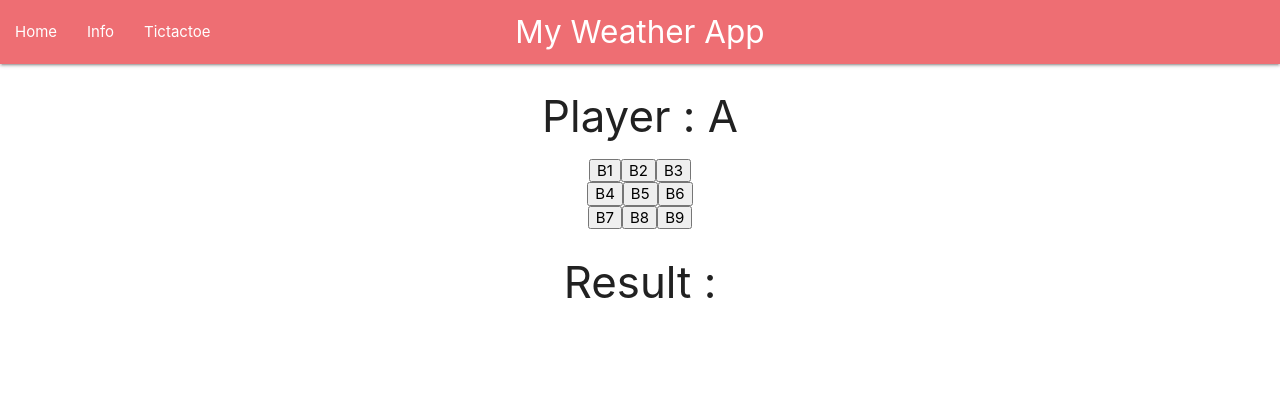
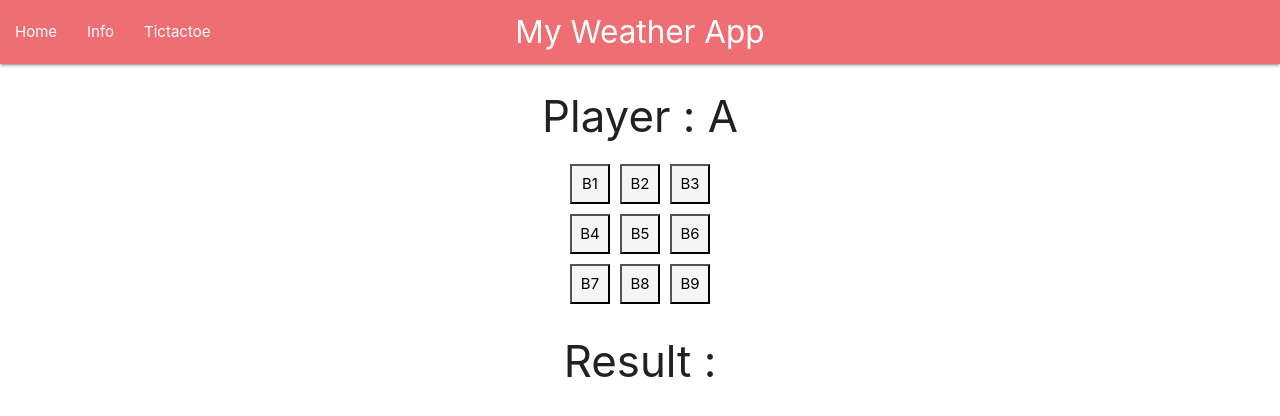
Before and after one commit to charu4001/mywthrappcp, a React (Create React App) app: page /Tictactoe in a window 1280 px wide. Shown: the top 416 px of the page. Built offline with nearby package versions, Linux system fonts and the light colour scheme.

Commit message:
working project with Tic Tac toe

```diff
--- a/src/Tictactoe.js
+++ b/src/Tictactoe.js
@@ -24,6 +24,9 @@ class Tictactoe extends React.Component {
         if(that.state.player === null || that.state.player === 'B')
         {
             store.dispatch({ type: 'RECORD_CHANCE_B', payload: e.target.id});
+
+            document.getElementById(e.target.id).innerHTML = 'B';
+
             res = WinnerCheck();
             console.log('res',res);
             that.setState({player:'A'});
@@ -31,6 +34,9 @@ class Tictactoe extends React.Component {
         else if (that.state.player === 'A')
         {
             store.dispatch({ type: 'RECORD_CHANCE_A', payload: e.target.id});
+
+            document.getElementById(e.target.id).innerHTML = 'A';
+
             res = WinnerCheck();
             console.log('res',res);
             that.setState({player:'B'});
@@ -43,22 +49,22 @@ class Tictactoe extends React.Component {
 
     render(){
         return(
-            <div className="center_">
+            <div className="center">
             <h3>Player : {this.state.player} </h3>
-                <div className="row1_">
-                    <button id="B1" onClick={this.handleClick}>B1</button>
-                    <button id="B2" onClick={this.handleClick}>B2</button>
-                    <button id="B3" onClick={this.handleClick}>B3</button>
+                <div className="row1">
+                    <button className="button1" id="B1" onClick={this.handleClick}>B1</button>
+                    <button className="button2" id="B2" onClick={this.handleClick}>B2</button>
+                    <button className="button3" id="B3" onClick={this.handleClick}>B3</button>
                 </div>
-                <div className="row2_">
-                    <button id="B4" onClick={this.handleClick}>B4</button>
-                    <button id="B5" onClick={this.handleClick}>B5</button>
-                    <button id="B6" onClick={this.handleClick}>B6</button>
+                <div className="row2">
+                    <button className="button4" id="B4" onClick={this.handleClick}>B4</button>
+                    <button className="button5" id="B5" onClick={this.handleClick}>B5</button>
+                    <button className="button6" id="B6" onClick={this.handleClick}>B6</button>
                 </div>
-                <div className="row3_">
-                    <button id="B7" onClick={this.handleClick}>B7</button>
-                    <button id="B8" onClick={this.handleClick}>B8</button>
-                    <button id="B9" onClick={this.handleClick}>B9</button>
+                <div className="row3">
+                    <button className="button7" id="B7" onClick={this.handleClick}>B7</button>
+                    <button className="button8" id="B8" onClick={this.handleClick}>B8</button>
+                    <button className="button9" id="B9" onClick={this.handleClick}>B9</button>
                 </div>
                 <h3>Result : {this.state.result} </h3>
             </div>
--- a/src/index.css
+++ b/src/index.css
@@ -12,33 +12,57 @@ code {
     monospace;
 }
 
-.center{
-  display: flex;
-  flex-direction: column;
-  position: absolute;
-  flex:1;
-  align-self: stretch
+.button1{
+  margin:5px;
+  background-color: whitesmoke;
+  width: 40px;
+  height: 40px;
 }
-
-.row1{
-  display: flex;
-  flex-wrap: wrap;
-  flex-direction: row;
-  flex: 1;
-  margin: 10px;
+.button2{
+  margin:5px;
+  background-color: whitesmoke;
+  width: 40px;
+  height: 40px;
 }
-.row2{
-  display: flex;
-  flex-wrap: wrap;
-  flex-direction: row;
-  flex: 1;
-  margin: 10px;
+.button3{
+  margin:5px;
+  background-color: whitesmoke;
+  width: 40px;
+  height: 40px;
 }
-.row3{
-  display: flex;
-  flex-wrap: wrap;
-  flex-direction: row;
-  flex: 1;
-  margin: 10px;
-  align-self: stretch
+.button4{
+  margin:5px;
+  background-color: whitesmoke;
+  width: 40px;
+  height: 40px;
 }
+.button5{
+  margin:5px;
+  background-color: whitesmoke;
+  width: 40px;
+  height: 40px;
+}
+.button6{
+  margin:5px;
+  background-color: whitesmoke;
+  width: 40px;
+  height: 40px;
+}
+.button7{
+  margin:5px;
+  background-color: whitesmoke;
+  width: 40px;
+  height: 40px;
+}
+.button8{
+  margin:5px;
+  background-color: whitesmoke;
+  width: 40px;
+  height: 40px;
+}
+.button9{
+  margin:5px;
+  background-color: whitesmoke;
+  width: 40px;
+  height: 40px;
+}
```
Also changed, not shown: 1 other file (tests, documents, lock files or other folders).
